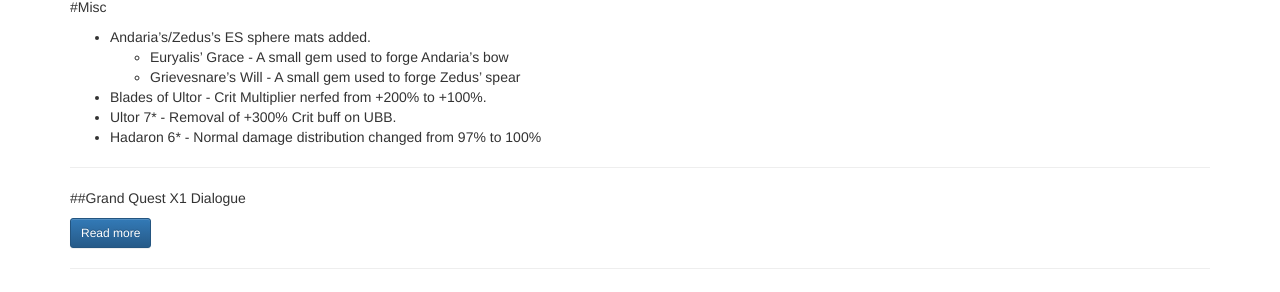
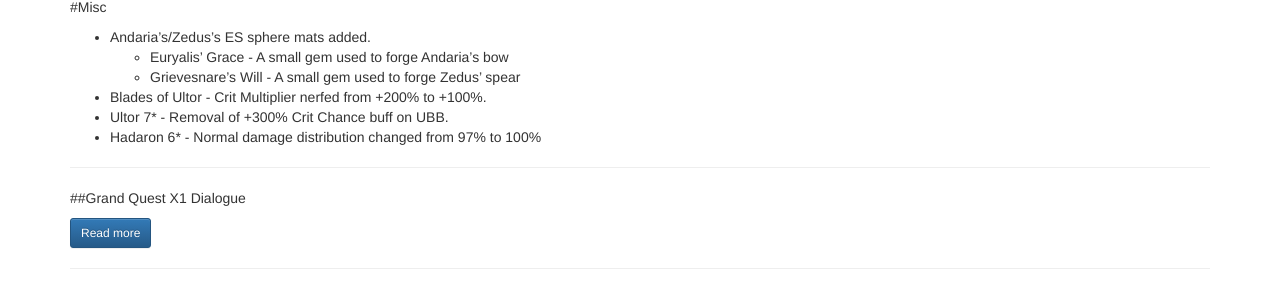
Before and after one commit to Deathmax/deathmax.github.io, a Jekyll site: the page built from index.html, in a window 1280 px wide and 900 px high, scrolled down 14306 px. Shown: the part 151-443 px from the top of the window. Built offline with Jekyll 4.4.1, drawn with Linux system fonts in a browser that asks for light colours; nearby versions of some CDN libraries; library files that are not in the unit come from our copies; the list of posts is cut into pages by our own code.

Commit message:
fix wording

```diff
--- a/_posts/2015-08-27-brave-frontier---update-notes---thu-aug-27-2015.md
+++ b/_posts/2015-08-27-brave-frontier---update-notes---thu-aug-27-2015.md
@@ -133,7 +133,7 @@ Evo mats: ![Mecha God](https://i.imgur.com/aL62b9n.png){: .img-responsive style=
     * Euryalis' Grace - A small gem used to forge Andaria's bow
     * Grievesnare's Will - A small gem used to forge Zedus' spear
 * Blades of Ultor - Crit Multiplier nerfed from +200% to +100%.
-* Ultor 7* - Removal of +300% Crit buff on UBB.
+* Ultor 7* - Removal of +300% Crit Chance buff on UBB.
 * Hadaron 6* - Normal damage distribution changed from 97% to 100%
 
 ---
```
